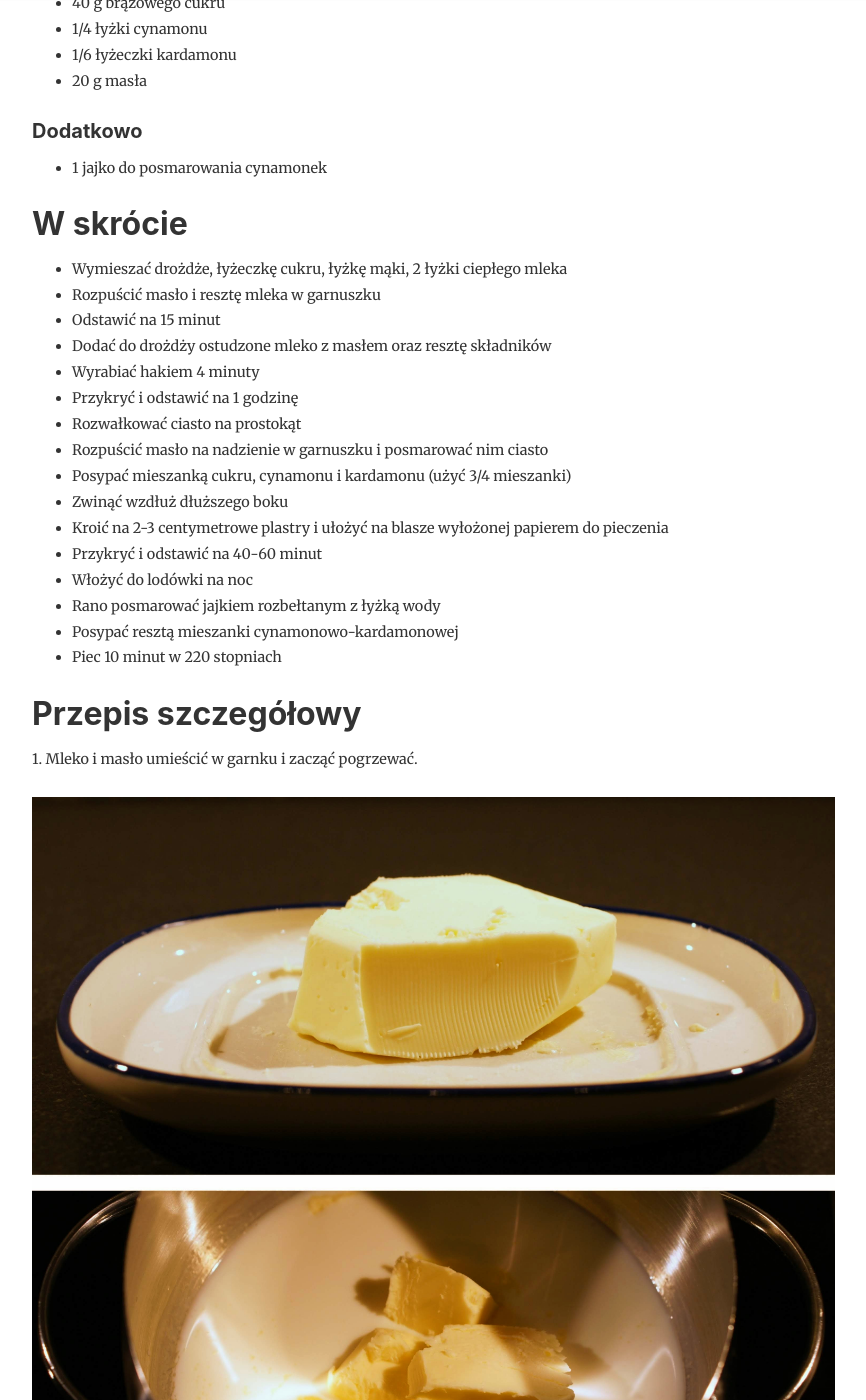
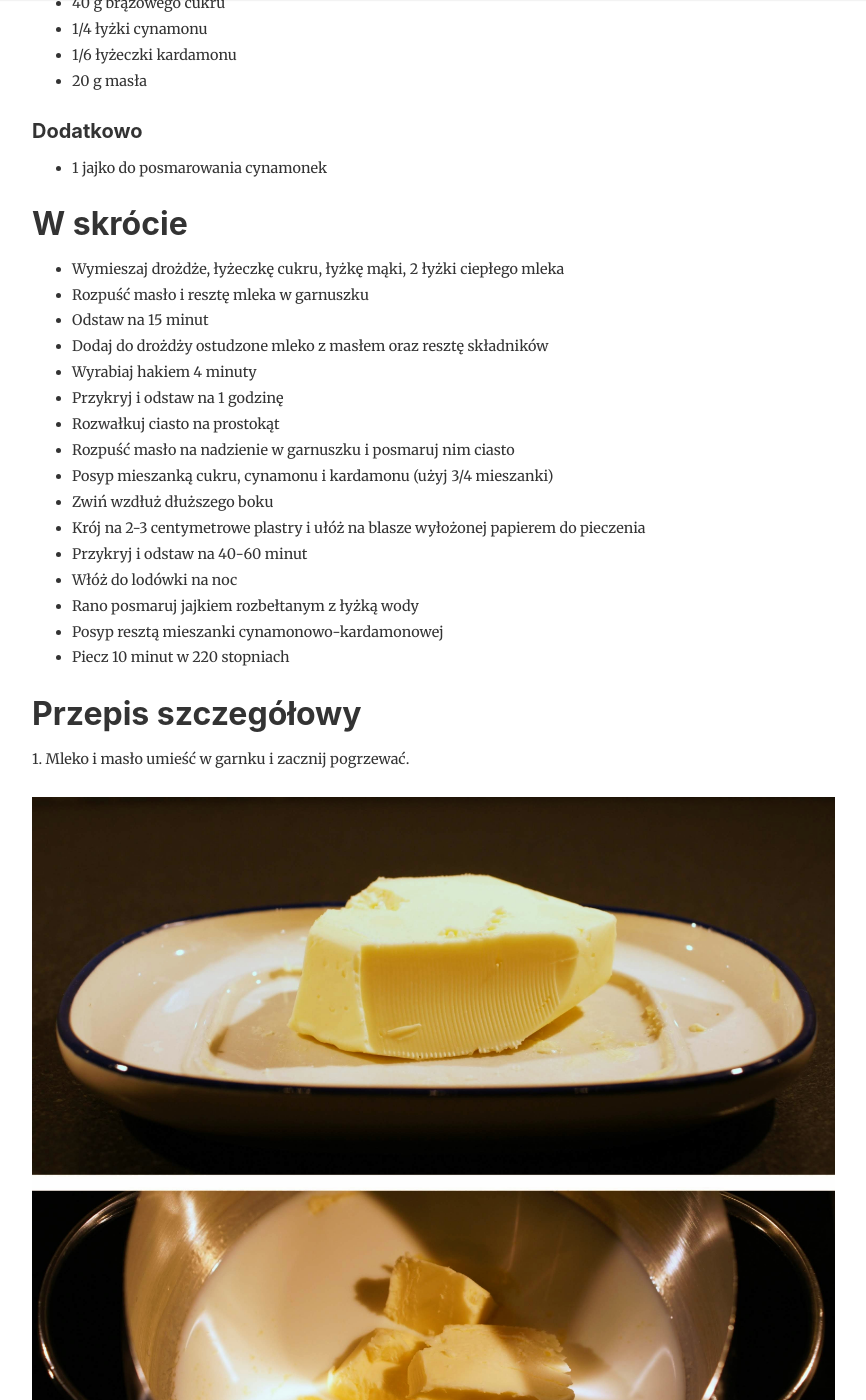
Before and after one commit to leszko/chlebyrolfa.github.io, a Jekyll site: the page built from _posts/2020-04-26-cynamonki.md, in a window 1280 px wide and 1400 px high, scrolled down 1286 px. Shown: the whole window, without its empty margins (68-934 px from the left). Built offline with Jekyll 4.4.1, drawn with Linux system fonts in a browser that asks for light colours; nearby versions of some CDN libraries; comment, search, counter and statistics services are not loaded; some of the changed text lies outside the part shown.

Commit message:
Fix blog texts "dodać" => "dodaj", minor corrections

```diff
--- a/_posts/2020-04-26-cynamonki.md
+++ b/_posts/2020-04-26-cynamonki.md
@@ -31,78 +31,78 @@ when-to-start: wieczorem przed porannym wypiekiem
 
 ## W skrócie
 
-* Wymieszać drożdże, łyżeczkę cukru, łyżkę mąki, 2 łyżki ciepłego mleka
-* Rozpuścić masło i resztę mleka w garnuszku
-* Odstawić na 15 minut
-* Dodać do drożdży ostudzone mleko z masłem oraz resztę składników
-* Wyrabiać hakiem 4 minuty
-* Przykryć i odstawić na 1 godzinę
-* Rozwałkować ciasto na prostokąt
-* Rozpuścić masło na nadzienie w garnuszku i posmarować nim ciasto
-* Posypać mieszanką cukru, cynamonu i kardamonu (użyć 3/4 mieszanki)
-* Zwinąć wzdłuż dłuższego boku
-* Kroić na 2-3 centymetrowe plastry i ułożyć na blasze wyłożonej papierem do pieczenia
-* Przykryć i odstawić na 40-60 minut
-* Włożyć do lodówki na noc
-* Rano posmarować jajkiem rozbełtanym z łyżką wody
-* Posypać resztą mieszanki cynamonowo-kardamonowej
-* Piec 10 minut w 220 stopniach
+* Wymieszaj drożdże, łyżeczkę cukru, łyżkę mąki, 2 łyżki ciepłego mleka
+* Rozpuść masło i resztę mleka w garnuszku
+* Odstaw na 15 minut
+* Dodaj do drożdży ostudzone mleko z masłem oraz resztę składników
+* Wyrabiaj hakiem 4 minuty
+* Przykryj i odstaw na 1 godzinę
+* Rozwałkuj ciasto na prostokąt
+* Rozpuść masło na nadzienie w garnuszku i posmaruj nim ciasto
+* Posyp mieszanką cukru, cynamonu i kardamonu (użyj 3/4 mieszanki)
+* Zwiń wzdłuż dłuższego boku
+* Krój na 2-3 centymetrowe plastry i ułóż na blasze wyłożonej papierem do pieczenia
+* Przykryj i odstaw na 40-60 minut
+* Włóż do lodówki na noc
+* Rano posmaruj jajkiem rozbełtanym z łyżką wody
+* Posyp resztą mieszanki cynamonowo-kardamonowej
+* Piecz 10 minut w 220 stopniach
 
 ## Przepis szczegółowy
 
-1\. Mleko i masło umieścić w garnku i zacząć pogrzewać.
+1\. Mleko i masło umieść w garnku i zacznij pogrzewać.
 
 ![Masło i mleko](/assets/images/blog/2020-04-26-cynamonki/maslo.jpg)
 
-2\. Kiedy osiągną temperaturę letnią (ok. 30 stopni) to przelać 2 łyżki mleka do osobnej miski, a resztę podgrzewać dalej aż masło całkowicie się rozpuści, wtedy zdjąć z gazu.\\
-3\. Do miski z 2 łyżkami mleka dodać łyżkę mąki, łyżeczkę cukru i drożdże, wszystko wymieszać.
+2\. Kiedy osiągną temperaturę letnią (ok. 30 stopni) to przelej 2 łyżki mleka do osobnej miski, a resztę podgrzewaj dalej aż masło całkowicie się rozpuści, wtedy ściągnij z gazu.\\
+3\. Do miski z 2 łyżkami mleka dodaj łyżkę mąki, łyżeczkę cukru i drożdże, wszystko wymieszaj.
 
 ![Masło i mleko](/assets/images/blog/2020-04-26-cynamonki/drozdze.jpg)
 
-4\. Odczekać 15 minut aż mleko z masłem ostygną a drożdże zaczną pracować.\\
-5\. Do drożdży dodać ostudzone mleko z masłem i wszystkie pozostałe składniki na ciasto.
+4\. Odczekaj 15 minut, aż mleko z masłem ostygną a drożdże zaczną pracować.\\
+5\. Do drożdży dodaj ostudzone mleko z masłem i wszystkie pozostałe składniki na ciasto.
 
 ![Składniki](/assets/images/blog/2020-04-26-cynamonki/skladniki.jpg)
 
-6\. Wyrabiać hakiem 4 minuty.
+6\. Wyrabiaj hakiem 4 minuty.
 
 ![Wyrabianie](/assets/images/blog/2020-04-26-cynamonki/wyrabianie.jpg)
 
-7\. Przykryć i odstawić na 1 godzinę w temperaturze pokojowej.\\
-8\. Przełożyć na blat i rozwałkować na prostokąt 50 x 30 cm.
+7\. Przykryj i odstawić na 1 godzinę w temperaturze pokojowej.\\
+8\. Przełóż na blat i rozwałkuj na prostokąt 50 x 30 cm.
 
 ![Wałkowanie](/assets/images/blog/2020-04-26-cynamonki/walkowanie.jpg)
 
-9\. W garnuszku rozpuścić masło na nadzienie.\\
-10\. Wymieszać cukier, cynamon i kardamon.
+9\. W garnuszku rozpuść masło na nadzienie.\\
+10\. Wymieszaj cukier, cynamon i kardamon.
 
 ![Posypka](/assets/images/blog/2020-04-26-cynamonki/posypka.jpg)
 
-11\. Posmarować ciasto masłem.\\
-12\. Posypać równomiernie mieszanką cynamonowo-kardamonową (użyć 3/4, a 1/4 pozostawić na rano).\\
-13\. Zwinąć ciasto w rulon wzdłuż dłuższego boku.\\
-14\. Przygotować blachę z papierem do pieczenia.\\
-15\. Kroić 2-3 centrymetrowe plasty i układać na blasze.
+11\. Posmaruj ciasto masłem.\\
+12\. Posyp równomiernie mieszanką cynamonowo-kardamonową (użyj 3/4, a 1/4 pozostaw na rano).\\
+13\. Zwiń ciasto w rulon wzdłuż dłuższego boku.\\
+14\. Przygotuj blachę z papierem do pieczenia.\\
+15\. Krój 2-3 centymetrowe plasty i układaj na blasze.
 
 ![Przygotowanie ciasta](/assets/images/blog/2020-04-26-cynamonki/przygotowanie-ciasta.jpg)
 
-16\. Owinąć folią spożywczą i odstawić na 40-60 minut w temperaturze pokojowej.\\
-17\. Włożyć na noc do lodówki.\\
-18\. Rano wyciągnąć blachę z lodówki i odwinąć z folii.\\
-19\. Rozbełtać jajko z łyżką wody.
+16\. Owiń folią spożywczą i odstaw na 40-60 minut w temperaturze pokojowej.\\
+17\. Włóż na noc do lodówki.\\
+18\. Rano wyciągnij blachę z lodówki i odwiń z folii.\\
+19\. Rozbełtaj jajko z łyżką wody.
 
 ![Jajko](/assets/images/blog/2020-04-26-cynamonki/jajko.jpg)
 
-20\. Posmarować jajkiem i posypać pozostałą mieszanką cynamonowo-kardamonową.
+20\. Posmaruj jajkiem i posyp pozostałą mieszanką cynamonowo-kardamonową.
 
 ![Smarowanie](/assets/images/blog/2020-04-26-cynamonki/smarowanie.jpg)
 
-21\. Rozgrzać piekarnik do 220 stopni.\\
-22\. Włożyć blachę do piekarnika i piec 10 minut.
+21\. Rozgrzej piekarnik do 220 stopni.\\
+22\. Włóż blachę do piekarnika i piecz 10 minut.
 
 ![Pieczenie](/assets/images/blog/2020-04-26-cynamonki/pieczenie.jpg)
 
-23\. Po upieczeniu przełożyć z gorącej blachy.
+23\. Po upieczeniu przełóż z gorącej blachy.
 
 ![Cynamonki](/assets/images/blog/2020-04-26-cynamonki/koniec.jpg)
 
```
Also changed, not shown: _posts/2020-04-20-chleb-z-melasa.md (+17 -17 lines), _posts/2020-04-23-bagietka.md (+31 -31 lines).
